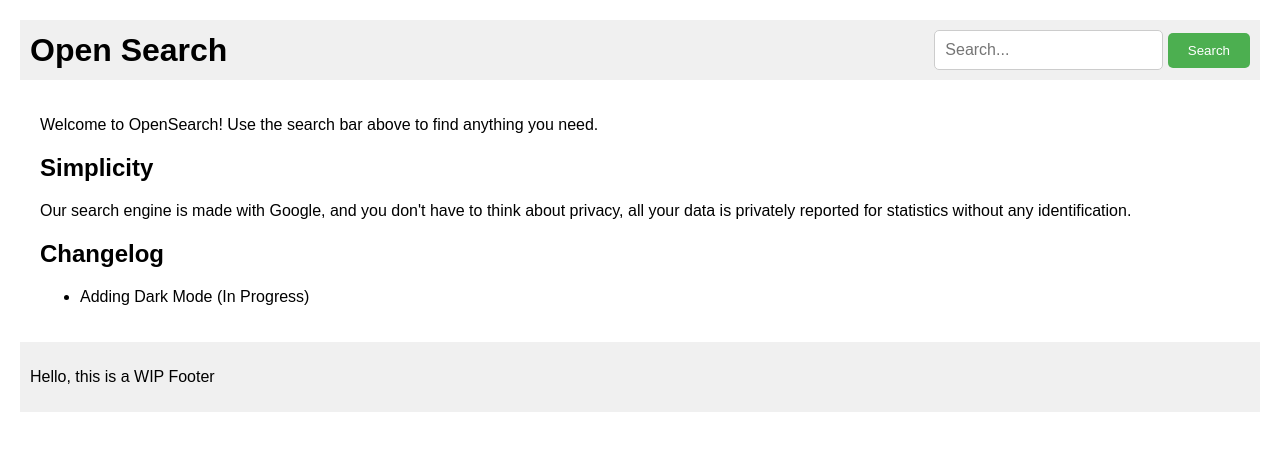
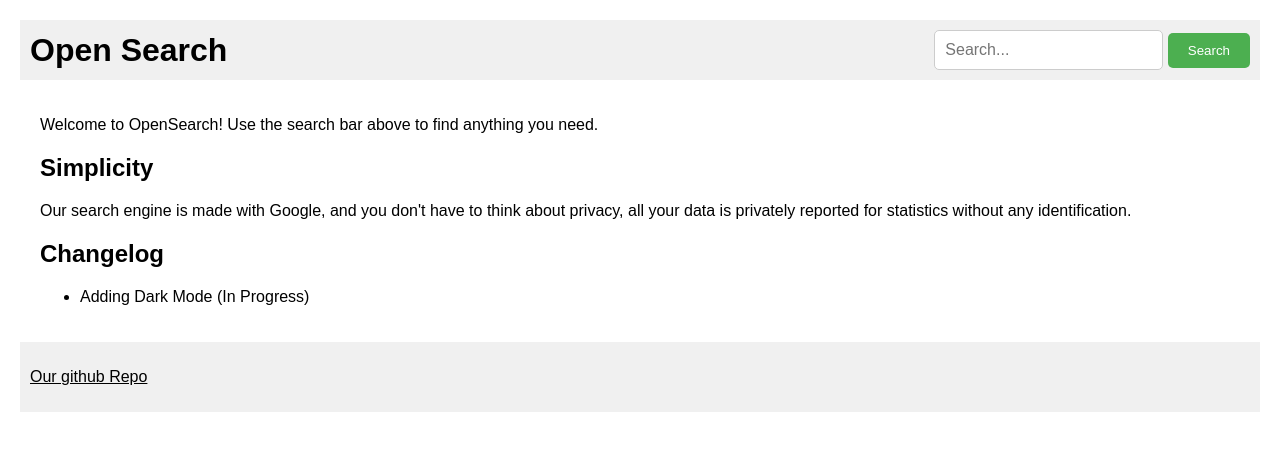
Before and after one commit to Our-Code-24/opensearch, a website: page index.html in a window 1280 px wide. Drawn offline with Linux system fonts and the light colour scheme; no server answers.

Commit message:
Add github repo

```diff
--- a/index.html
+++ b/index.html
@@ -31,7 +31,7 @@
     </ul>
   </main>
   <footer>
-    <p>Hello, this is a WIP Footer</p>
+    <p><a href="https://github.com/Our-Code-24/opensearch">Our github Repo</a></p>
   </footer>
   <script src="script.js"></script>
 </body>
```
